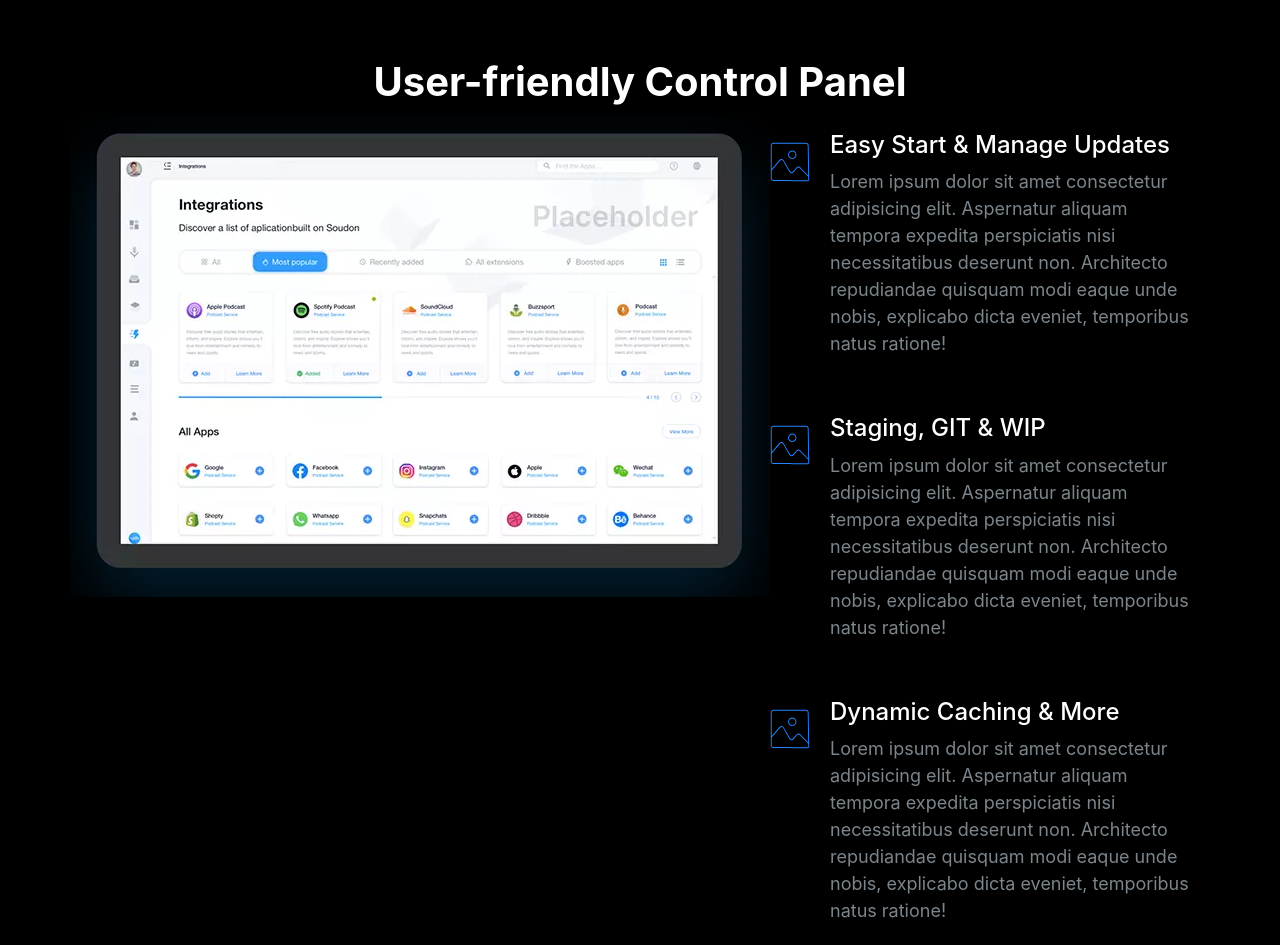
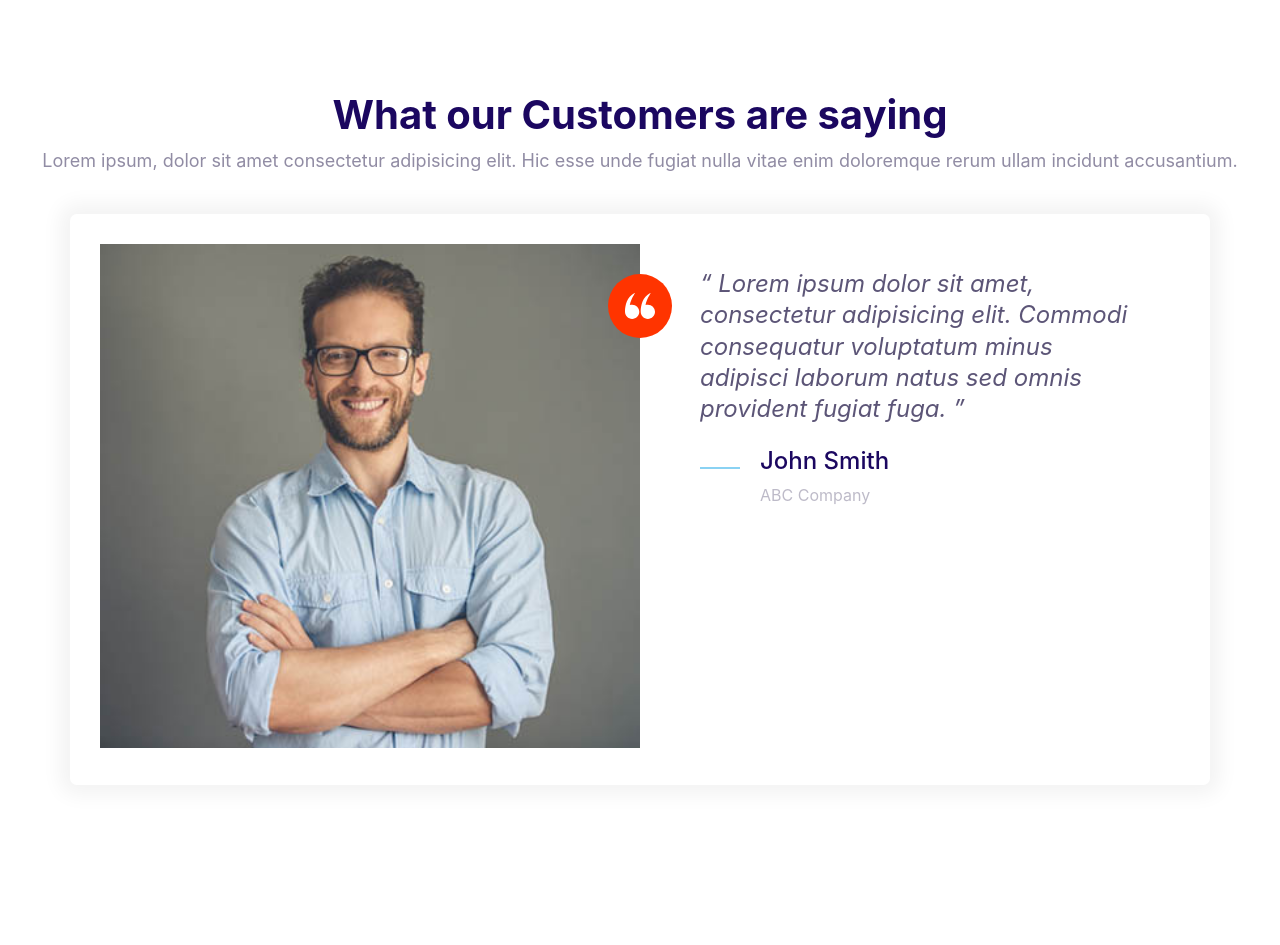
Before and after one commit to kumailalidev/Moshify, a plain HTML site: page index.html in a window 1280 px wide. Shown: the top 945 px of the page. After the commit the page ends 845 px from the top, so only its background shows below. Drawn offline with Linux system fonts and the light colour scheme.

Commit message:
Build the testimonials block

```diff
--- a/css/styles.css
+++ b/css/styles.css
@@ -664,6 +664,7 @@ a {
 
 .block__header {
   text-align: center;
+  margin-bottom: 4rem;
 }
 
 .block__heading {
--- a/index.html
+++ b/index.html
@@ -17,79 +17,51 @@
     <link rel="stylesheet" href="css/styles.css" />
   </head>
   <body>
-    <section class="block block--dark block--skewed-right .block-showcase">
+    <section class="block">
       <header class="block__header">
-        <h2 class="block__heading">User-friendly Control Panel</h2>
+        <h2>What our Customers are saying</h2>
+        <p>
+          Lorem ipsum, dolor sit amet consectetur adipisicing elit. Hic esse
+          unde fugiat nulla vitae enim doloremque rerum ullam incidunt
+          accusantium.
+        </p>
       </header>
-      <div class="container grid grid--1x2">
-        <picture class="block-showcase__image">
-          <source
-            type="image/webp"
-            srcset="images/ipad.webp 1x, images/ipad@2x.webp 2x" />
-          <source
-            type="image/webp"
-            srcset="images/ipad.png 1x, images/ipad@2x.png 2x" />
-          <img src="images/ipad.png" alt=""
-        /></picture>
-        <ul class="list">
-          <li>
+      <div class="container">
+        <div class="card testimonial">
+          <div class="grid grid--1x2">
+            <div class="testimonial__image">
+              <img
+                src="images/testimonial.jpg"
+                alt="A happy, smiling customer"
+              />
+              <span class="icon-container icon-container--accent">
+                <svg class="icon--small icon--white">
+                  <use xlink:href="images/sprite.svg#quotes"></use>
+                </svg>
+              </span>
+            </div>
+            <blockquote class="quote">
+              <p class="quote__text">
+                Lorem ipsum dolor sit amet, consectetur adipisicing elit.
+                Commodi consequatur voluptatum minus adipisci laborum natus sed
+                omnis provident fugiat fuga.
+              </p>
+              <footer>
                 <div class="media">
                   <div class="media__image">
-                <svg class="icon icon--primary">
-                  <use xlink:href="images/sprite.svg#snap"></use>
+                    <svg class="icon icon--primary quote__line">
+                      <use xlink:href="images/sprite.svg#line"></use>
                     </svg>
                   </div>
                   <div class="media__body">
-                <h3 class="media__title">Easy Start & Manage Updates</h3>
-                <p>
-                  Lorem ipsum dolor sit amet consectetur adipisicing elit.
-                  Aspernatur aliquam tempora expedita perspiciatis nisi
-                  necessitatibus deserunt non. Architecto repudiandae quisquam
-                  modi eaque unde nobis, explicabo dicta eveniet, temporibus
-                  natus ratione!
-                </p>
+                    <h3 class="media__title quote__author">John Smith</h3>
+                    <p class="quote__organization">ABC Company</p>
                   </div>
                 </div>
-          </li>
-          <li>
-            <div class="media">
-              <div class="media__image">
-                <svg class="icon icon--primary">
-                  <use xlink:href="images/sprite.svg#snap"></use>
-                </svg>
-              </div>
-              <div class="media__body">
-                <h3 class="media__title">Staging, GIT & WIP</h3>
-                <p>
-                  Lorem ipsum dolor sit amet consectetur adipisicing elit.
-                  Aspernatur aliquam tempora expedita perspiciatis nisi
-                  necessitatibus deserunt non. Architecto repudiandae quisquam
-                  modi eaque unde nobis, explicabo dicta eveniet, temporibus
-                  natus ratione!
-                </p>
+              </footer>
+            </blockquote>
           </div>
         </div>
-          </li>
-          <li>
-            <div class="media">
-              <div class="media__image">
-                <svg class="icon icon--primary">
-                  <use xlink:href="images/sprite.svg#snap"></use>
-                </svg>
-              </div>
-              <div class="media__body">
-                <h3 class="media__title">Dynamic Caching & More</h3>
-                <p>
-                  Lorem ipsum dolor sit amet consectetur adipisicing elit.
-                  Aspernatur aliquam tempora expedita perspiciatis nisi
-                  necessitatibus deserunt non. Architecto repudiandae quisquam
-                  modi eaque unde nobis, explicabo dicta eveniet, temporibus
-                  natus ratione!
-                </p>
-              </div>
-            </div>
-          </li>
-        </ul>
       </div>
     </section>
     <script src="js/main.js"></script>
```
Also changed, not shown: components/testimonials-block.html (added, +43 -0 lines). Lines whose indentation alone changed are shown as unchanged.
